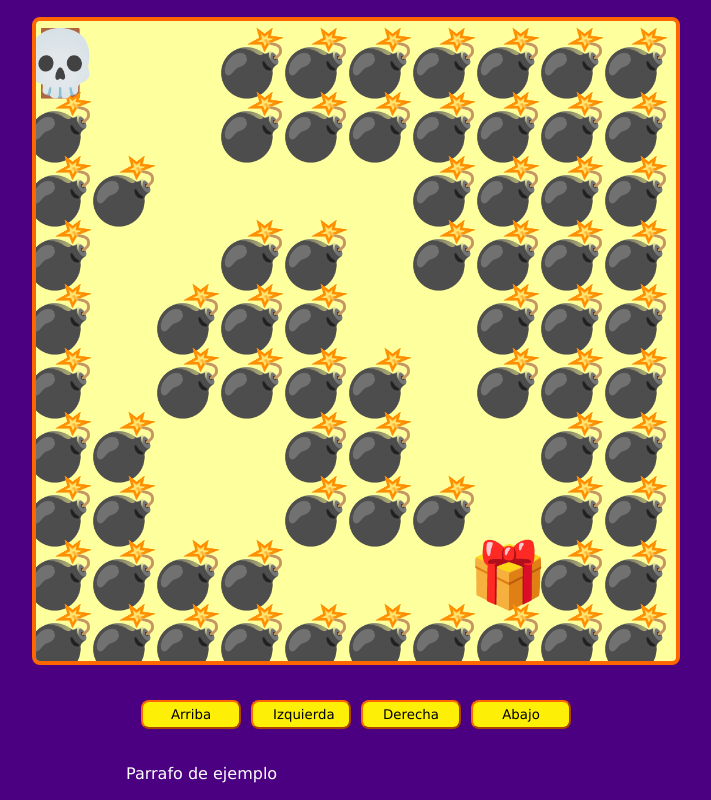
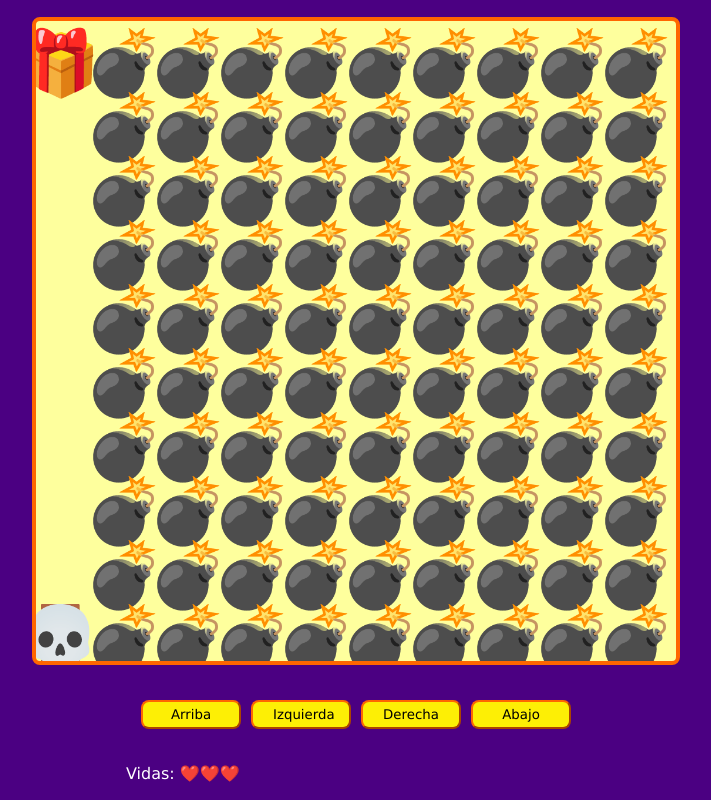
Before and after one commit to CarlosMe94/taller-practivo-javascript-videojuegos, a plain HTML site: page index.html in a window 1280 px wide. Shown: the whole page, without its empty margins (284-995 px from the left). Drawn offline with Linux system fonts and the light colour scheme.

Commit message:
hasta clase 16

```diff
--- a/games.js
+++ b/games.js
@@ -4,19 +4,22 @@ const btnUp = document.querySelector('#up');
 const btnLeft = document.querySelector('#left');
 const btnRight = document.querySelector('#right');
 const btnDown = document.querySelector('#down');
+const spanLives = document.querySelector("#lives")
 
 let canvasSize;
 let elementsSize;
+let level = 0;
+let lives = 3;
 
 const playerPosition = {
   x: undefined,
   y: undefined,
 };
-
 const giftPosition = {
   x: undefined,
   y: undefined,
 };
+let enemyPositions = [];
 
 window.addEventListener('load', setCanvasSize);
 window.addEventListener('resize', setCanvasSize);
@@ -42,12 +45,21 @@ function startGame() {
   game.font = elementsSize + 'px Verdana';
   game.textAlign = 'end';
 
-  const map = maps[1];
+  const map = maps[level];
+
+  if (!map) {
+    gameWin();
+    return;
+  }
+
   const mapRows = map.trim().split('\n');
   const mapRowCols = mapRows.map(row => row.trim().split(''));
   console.log({map, mapRows, mapRowCols});
 
-  game.clearRect(0,0, canvasSize, canvasSize)
+  showLives()
+
+  enemyPositions = [];
+  game.clearRect(0,0,canvasSize, canvasSize);
 
   mapRowCols.forEach((row, rowI) => {
     row.forEach((col, colI) => {
@@ -64,7 +76,11 @@ function startGame() {
       } else if (col == 'I') {
         giftPosition.x = posX;
         giftPosition.y = posY;
-
+      } else if (col == 'X') {
+        enemyPositions.push({
+          x: posX,
+          y: posY,
+        });
       }
 
       game.fillText(emoji, posX, posY);
@@ -80,10 +96,55 @@ function movePlayer() {
   const giftCollision = giftCollisionX && giftCollisionY;
 
   if (giftCollision) {
-    console.log('Subiste de nisvel!');
+    levelWin();
+  }
+
+  const enemyCollision = enemyPositions.find(enemy => {
+    const enemyCollisionX = enemy.x.toFixed(3) == playerPosition.x.toFixed(3);
+    const enemyCollisionY = enemy.y.toFixed(3) == playerPosition.y.toFixed(3);
+    return enemyCollisionX && enemyCollisionY;
+  });
+
+  if (enemyCollision) {
+    levelFail();
   }
 
   game.fillText(emojis['PLAYER'], playerPosition.x, playerPosition.y);
+}
+
+function levelWin() {
+  console.log('Subiste de nivel');
+  level++;
+  startGame();
+}
+
+function levelFail() {
+  console.log('Chocaste contra un enemigo :(');
+  lives--;
+
+  console.log(lives);
+
+  if (lives <= 0) {
+    level = 0;
+    lives = 3;
+  }
+
+  playerPosition.x = undefined;
+  playerPosition.y = undefined;
+  startGame();
+}
+
+function gameWin() {
+  console.log('¡Terminaste el juego!');
+}
+
+function showLives() {
+  const heartsArray = Array(lives).fill(emojis['HEART'])
+  // spanLives.innerHTML = emojis['HEART']
+
+  spanLives.innerHTML = "";
+  heartsArray.forEach(heart => spanLives.append(heart));
+
 }
 
 window.addEventListener('keydown', moveByKeys);
--- a/index.html
+++ b/index.html
@@ -16,7 +16,7 @@
         <button id="down">Abajo</button>
       </div>
       <div class="messages">
-        <p>Parrafo de ejemplo</p>
+        <p>Vidas: <span id="lives"></span></p>
       </div>
     </div>
     <script src="./maps.js"></script>
--- a/maps.js
+++ b/maps.js
@@ -1,3 +1,8 @@
+/*
+ * Reglas:
+ * El final de cada nivel debe ser el inicio del siguiente
+*/
+
 const emojis = {
   '-': ' ',
   'O': '🚪',
@@ -7,6 +12,8 @@ const emojis = {
   'BOMB_COLLISION': '🔥',
   'GAME_OVER': '👎',
   'WIN': '🏆',
+  'HEART': '❤️',
+
 };
 
 const maps = [];
```
Lines whose indentation alone changed are shown as unchanged.
